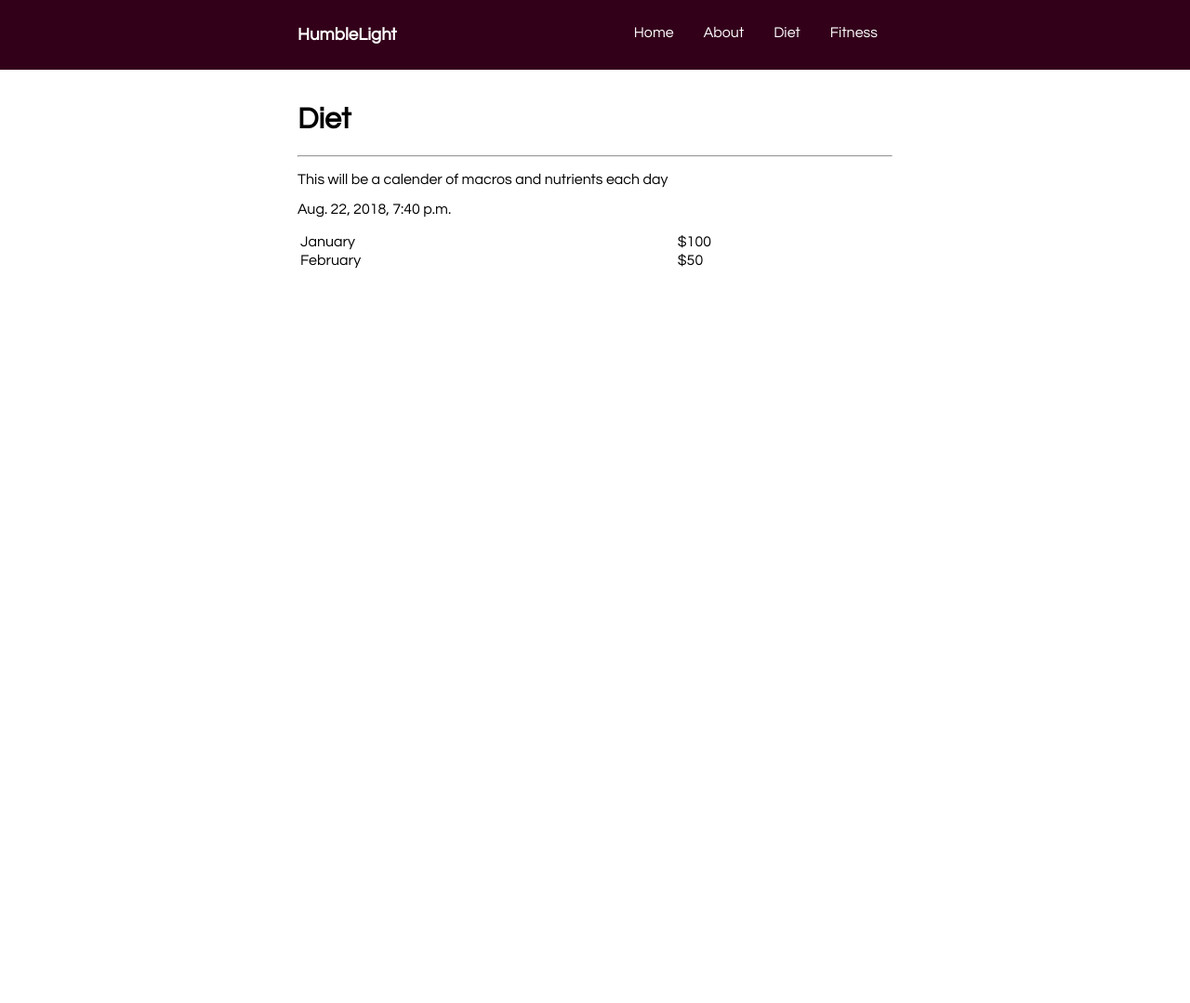
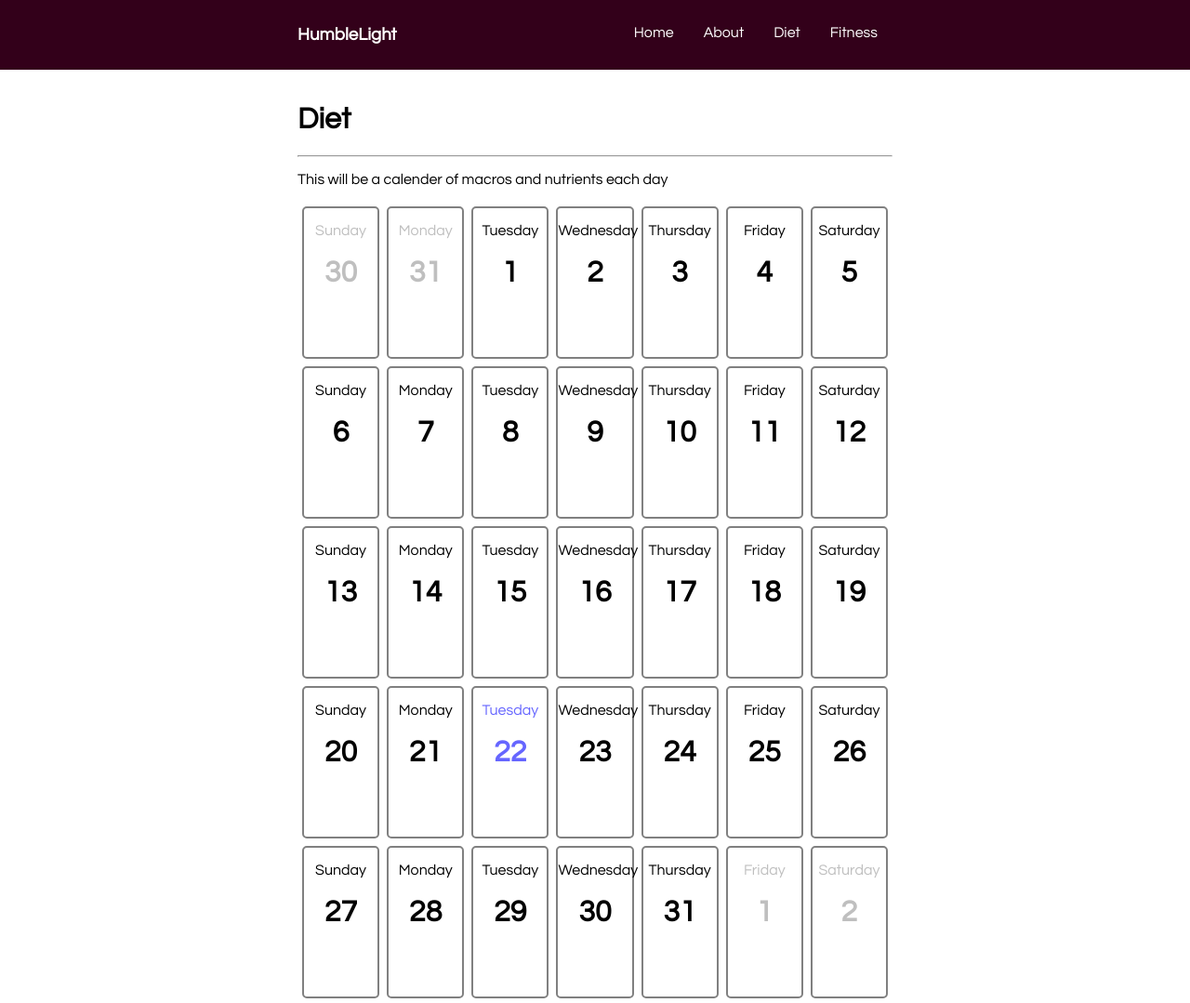
Before and after one commit to PumingLi/pumingweb, a Django app: page /diet/ in a window 1280 px wide. Shown: the whole page at 93% size. Before the commit the page ends 289 px from the top, so only its background shows below. Run offline with Django 3.2, Linux system fonts and the light colour scheme.

Commit message:
Calender improvements: added grids and dates

```diff
--- a/application/templates/base.html
+++ b/application/templates/base.html
@@ -8,6 +8,7 @@
   <meta http-equiv="pragma" content="no-cache" />
   <link href='https://fonts.googleapis.com/css?family=Questrial' rel='stylesheet'>
   <link rel="stylesheet" type="text/css" href="{% static 'base.css' %}">
+  {% block style %}{% endblock %}
 </head>
 
 <body>
--- /dev/null
+++ b/diet/static/diet.css
@@ -0,0 +1,25 @@
+
+.calender-day {
+
+  border:2px solid grey;
+  border-radius: 5px;
+  height: 160px;
+  margin: 2px;
+  text-align: center;
+}
+
+.not-month-day {
+
+  color: #bfbfbf;
+
+}
+
+.current-day {
+
+  color: #6666ff
+
+}
+
+table {
+  table-layout: fixed;
+}
--- a/diet/templates/diet.html
+++ b/diet/templates/diet.html
@@ -1,4 +1,7 @@
 {% extends 'base.html' %}
+{% load static %}
+
+{% block style %}<link rel="stylesheet" type="text/css" href="{% static 'diet.css' %}">{% endblock %}
 
 {% block title %}Diet{% endblock %}
 {% block content %}
@@ -8,14 +11,34 @@
 <p>This will be a calender of macros and nutrients each day</p>
 <p>{{ current }}</p>
 <table style="width:100%">
+  {% for week in month_matrix %}
   <tr>
-    <td>January
+    {% for day in week %}
+    <td>
+      <div class="calender-day">
+
+        {# {% with weekday=day.3 %} #}
+        {% if day.2 == cur_day %}
+          <div class="current-day">
+            <p>{{ day.3 }}</p>
+            <h1>{{ day.2 }}</h1>
+          </div>
+        {% elif day.1 == cur_month %}
+
+          <p>{{ day.3 }}</p>
+          <h1>{{ day.2 }}</h1>
+
+        {% else %}
+          <div class="not-month-day">
+            <p>{{ day.3 }}</p>
+            <h1>{{ day.2 }}</h1>
+          </div>
+        {% endif %}
+      </div>
     </td>
-    <td>$100</td>
+    {% endfor %}
   </tr>
-  <tr>
-    <td>February</td>
-    <td>$50</td>
-  </tr>
+  {% endfor %}
 </table>
+
 {% endblock %}
--- a/diet/views.py
+++ b/diet/views.py
@@ -1,6 +1,34 @@
 from django.shortcuts import render
 from datetime import datetime
+import calendar
+
+MONTH_MAP = ["January", "February", "March", "April", "May", "June", "July", "August", "September", "October", "November", "December"]
+WEEK_MAP = ["Sunday", "Monday", "Tuesday", "Wednesday", "Thursday", "Friday", "Saturday", "Sunday"]
 
 def diet(request):
-    context = {'current': datetime.now}
+
+    cal = calendar.Calendar()
+    today = datetime.now().timetuple()
+
+    month = cal.itermonthdays4(today.tm_year, today.tm_mon)
+
+    month_matrix = []
+    _week = []
+    count = 0
+    for day in month:
+
+        _day = list(day)
+        _day[1] = MONTH_MAP[day[1]]
+        _day[3] = WEEK_MAP[day[3]]
+        _week.append(_day)
+        count += 1
+        if count % 7 == 0 and count != 0:
+            month_matrix.append(_week)
+            _week = []
+            count = 0
+
+
+
+    context = {'cur_month': MONTH_MAP[today.tm_mon], 'cur_year': today.tm_year, 'cur_day': today.tm_mday, 'month_matrix': month_matrix, "week_map": WEEK_MAP, "month_map": MONTH_MAP}
+
     return render(request, 'diet.html', context)
```
